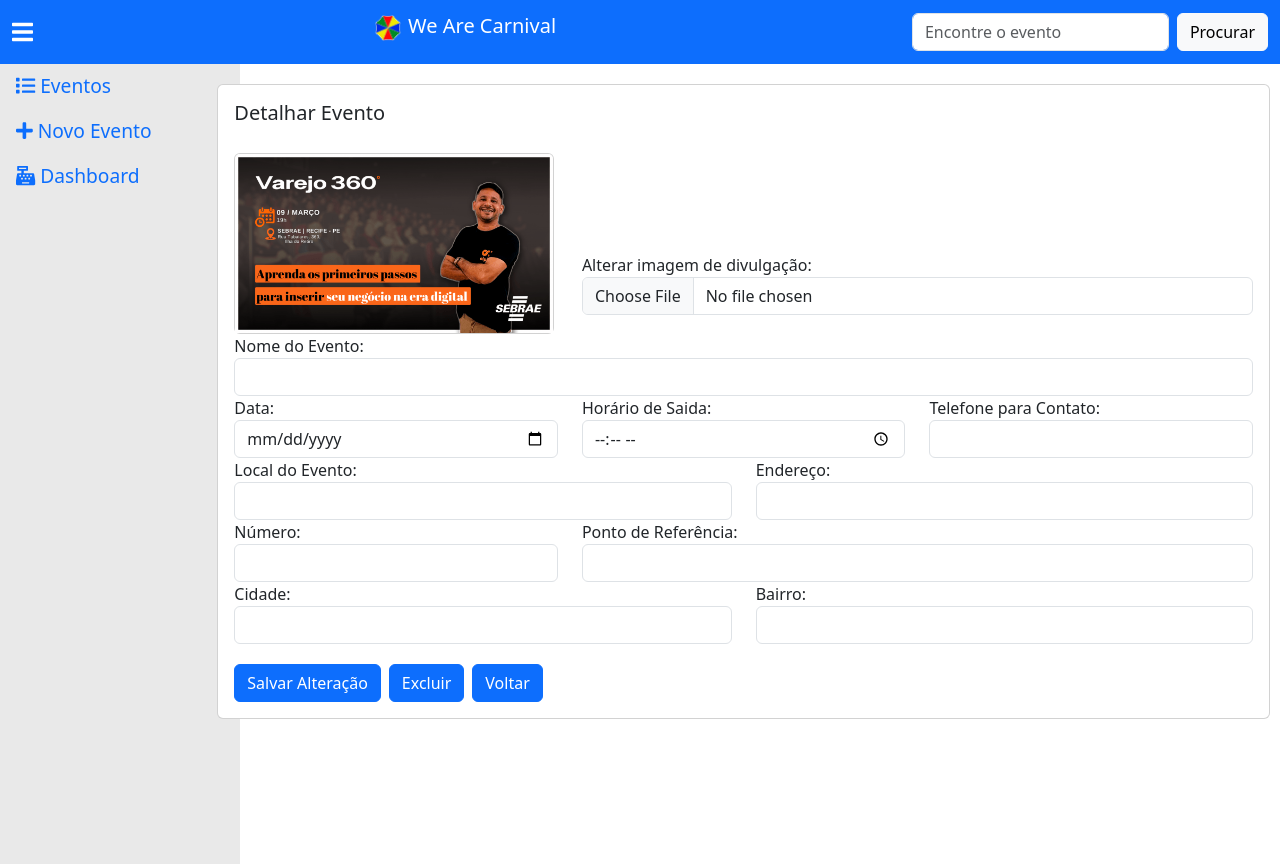
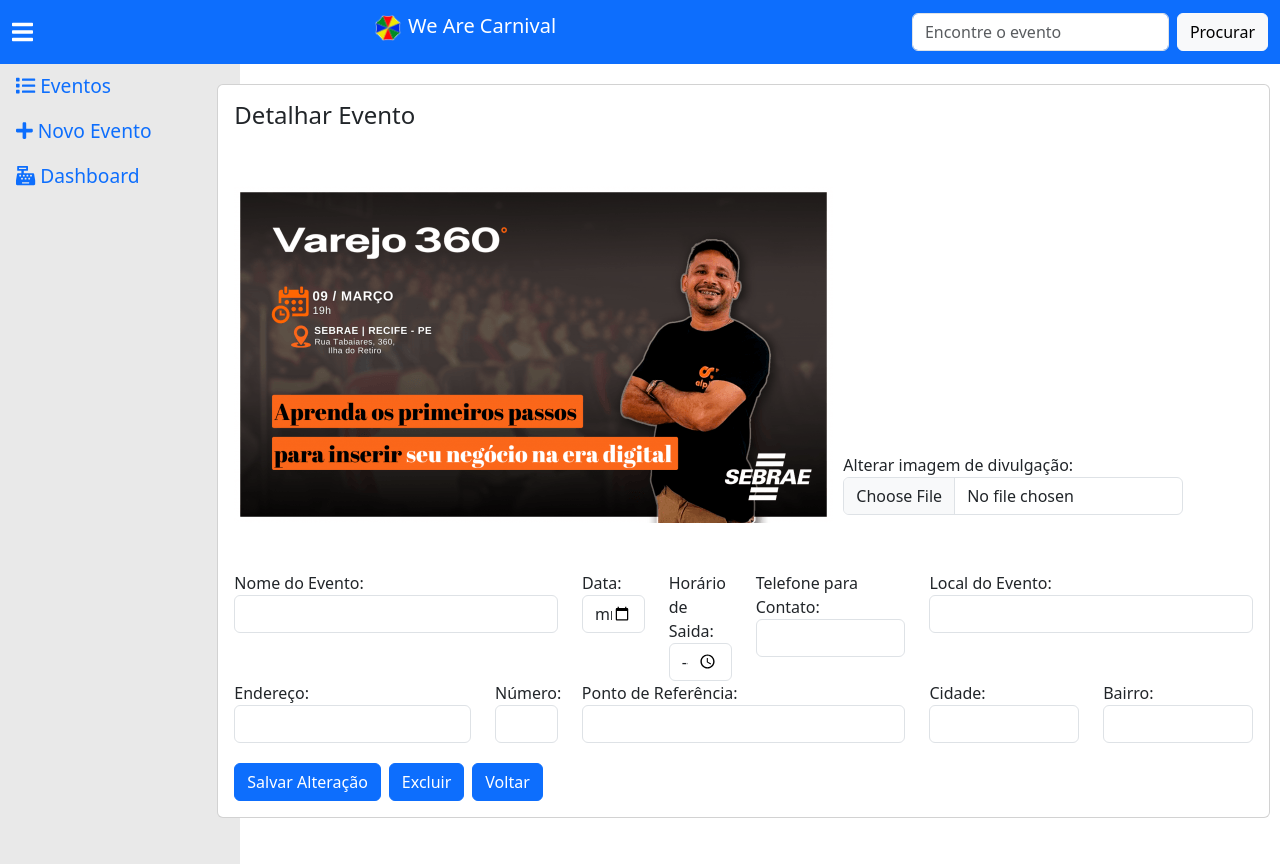
Before and after one commit to AAnacleto/InterfaceControladoraWeAreCarnival, an Angular app: page /eventos/detalhes/1 in a window 1280 px wide. Built offline with nearby package versions, Linux system fonts and the light colour scheme.

Commit message:
alterado design de cadastro e de edição de dados

```diff
--- a/src/app/cadastro-evento/cadastro-evento.component.html
+++ b/src/app/cadastro-evento/cadastro-evento.component.html
@@ -1,70 +1,60 @@
 <app-layout>
   <div class="card">
     <div class="card-body">
-      <h5 class="card-title">Cadastrar Evento</h5>
-      <!-- <div class="row">
-        <div class="col-lg-12">
-            <img src="../../../assets/imagens/1.png">
-        </div>
-       </div> -->
+      <h4 class="card-title">Cadastrar Evento</h4>
 
-       <div class="container" *ngIf="operacao==='editar'">
-        <img src="../../../assets/imagens/1.png" alt="Imagem">
-      </div>
-
-      <br>
+      <br />
+      <br />
 
       <div class="row">
-        <div class="form-group col-lg-6">
+        <div class="form-group col-lg-4">
           <label for="data" class="control-label">Nome do Evento:</label>
           <input type="text" class="form-control" />
         </div>
-        <div class="form-group col-lg-6">
+        <div class="form-group col-lg-4">
           <label for="data" class="control-label">Imagem de Divulgação:</label>
           <input type="file" class="form-control" accept="image/*" />
         </div>
-        <div class="form-group col-lg-4">
+        <div class="form-group col-lg-2">
           <label for="data" class="control-label">Data:</label>
           <input type="date" class="form-control" />
         </div>
-        <div class="form-group col-lg-4">
+        <div class="form-group col-lg-2">
           <label for="data" class="control-label">Horário de Saida:</label>
           <input type="time" class="form-control" />
         </div>
+        <div class="form-group col-lg-2">
+          <label for="data" class="control-label">Telefone para Contato:</label>
+          <input type="tel" class="form-control" />
+        </div>
         <div class="form-group col-lg-4">
-          <label for="data" class="control-label">Telefone para Contato:</label>
-          <input type="tel" class="form-control"/>
-        </div>
-        <div class="form-group col-lg-6">
           <label for="data" class="control-label">Local do Evento:</label>
           <input type="text" class="form-control" />
         </div>
-        <div class="form-group col-lg-6">
+        <div class="form-group col-lg-4">
           <label for="data" class="control-label">Endereço:</label>
           <input type="text" class="form-control" />
         </div>
-        <div class="form-group col-lg-4">
+        <div class="form-group col-lg-2">
           <label for="data" class="control-label">Número:</label>
           <input type="text" class="form-control" />
         </div>
-        <div class="form-group col-lg-8">
+        <div class="form-group col-lg-4">
           <label for="data" class="control-label">Ponto de Referência:</label>
           <input type="text" class="form-control" />
         </div>
-        <div class="form-group col-lg-6">
+        <div class="form-group col-lg-2">
           <label for="data" class="control-label">Cidade:</label>
           <input type="text" class="form-control" />
         </div>
-        <div class="form-group col-lg-6">
+        <div class="form-group col-lg-2">
           <label for="data" class="control-label">Bairro:</label>
           <input type="text" class="form-control" />
         </div>
       </div>
-        <div class="col-lg-12" style="margin-top: 20px;">
-          <button type="button" class="btn btn-primary"> Salvar Evento</button>
-        </div>
+      <div class="col-lg-12" style="margin-top: 40px">
+        <button type="button" class="btn btn-primary">Salvar Evento</button>
+      </div>
     </div>
   </div>
-
-
 </app-layout>
--- a/src/app/components/eventos-detalhes/eventos-detalhes.component.html
+++ b/src/app/components/eventos-detalhes/eventos-detalhes.component.html
@@ -1,21 +1,17 @@
 <app-layout>
   <div class="card">
     <div class="card-body">
-      <h5 class="card-title">{{operacao}} Evento</h5>
+      <h4 class="card-title">{{ operacao }} Evento</h4>
+      <br />
+      <br />
 
-      <!-- <div class="container">
-        <img src="../../../assets/imagens/1.png" alt="Imagem">
-
-      </div> -->
       <div class="row">
-          <div class="col-lg-4">
-            <div class="card" style="width: 20rem;">
-              <img src="../../../assets/imagens/1.png" class="card-img-top" alt="...">
-
-            </div>
-          </div>
-          <div class="col-lg-8">
-            <div class="form-group col-lg-12" style="margin-top: 120px;">
+        <div class="container">
+          <img src="../../../assets/imagens/1.png" alt="Imagem" />
+          <div
+            class="input-container form-group col-lg-4"
+            style="margin-top: 260px"
+          >
             <label for="data" class="control-label"
               >Alterar imagem de divulgação:</label
             >
@@ -23,48 +19,51 @@
           </div>
         </div>
       </div>
-
+      <br />
+      <br />
       <div class="row">
-          <div class="form-group col-lg-12">
-            <label for="data" class="control-label" disabled="operacao=='Detalhar'">Nome do Evento:</label>
+        <div class="form-group col-lg-4">
+          <label
+            for="data"
+            class="control-label"
+            disabled="operacao=='Detalhar'"
+            >Nome do Evento:</label
+          >
           <input type="text" class="form-control" />
-
-
         </div>
-
-          <div class="form-group col-lg-4">
+        <div class="form-group col-lg-1">
           <label for="data" class="control-label">Data:</label>
           <input type="date" class="form-control" />
         </div>
-          <div class="form-group col-lg-4">
+        <div class="form-group col-lg-1">
           <label for="data" class="control-label">Horário de Saida:</label>
           <input type="time" class="form-control" />
         </div>
+        <div class="form-group col-lg-2">
+          <label for="data" class="control-label">Telefone para Contato:</label>
+          <input type="tel" class="form-control" />
+        </div>
         <div class="form-group col-lg-4">
-            <label for="data" class="control-label">Telefone para Contato:</label>
-            <input type="tel" class="form-control"/>
-          </div>
-          <div class="form-group col-lg-6">
           <label for="data" class="control-label">Local do Evento:</label>
           <input type="text" class="form-control" />
         </div>
-          <div class="form-group col-lg-6">
+        <div class="form-group col-lg-3">
           <label for="data" class="control-label">Endereço:</label>
           <input type="text" class="form-control" />
         </div>
-          <div class="form-group col-lg-4">
+        <div class="form-group col-lg-1">
           <label for="data" class="control-label">Número:</label>
           <input type="text" class="form-control" />
         </div>
-          <div class="form-group col-lg-8">
+        <div class="form-group col-lg-4">
           <label for="data" class="control-label">Ponto de Referência:</label>
           <input type="text" class="form-control" />
         </div>
-          <div class="form-group col-lg-6">
+        <div class="form-group col-lg-2">
           <label for="data" class="control-label">Cidade:</label>
           <input type="text" class="form-control" />
         </div>
-          <div class="form-group col-lg-6">
+        <div class="form-group col-lg-2">
           <label for="data" class="control-label">Bairro:</label>
           <input type="text" class="form-control" />
         </div>
@@ -72,16 +71,17 @@
 
       <div class="row">
         <div class="col-lg-12">
-              <button type="button" class="btn btn-primary" style="margin-top: 20px;">Salvar Alteração</button>
+          <button
+            type="button"
+            class="btn btn-primary"
+            style="margin-top: 20px"
+          >
+            Salvar Alteração
+          </button>
           <button type="button" class="btn btn-primary button">Excluir</button>
-              <button type="button" class="btn btn-primary button">Voltar</button>
-
+          <button type="button" class="btn btn-primary button" (click)="voltarHome()">Voltar</button>
         </div>
       </div>
     </div>
-
   </div>
-
-
-
 </app-layout>
--- a/src/app/components/eventos-detalhes/eventos-detalhes.component.scss
+++ b/src/app/components/eventos-detalhes/eventos-detalhes.component.scss
@@ -7,3 +7,12 @@
   margin-left: 8px;
   margin-top: 20px;
 }
+
+.container {
+  display: flex;
+  align-items: center;
+}
+
+.input-container {
+  margin-left: 10px;
+}
--- a/src/app/components/eventos-detalhes/eventos-detalhes.component.ts
+++ b/src/app/components/eventos-detalhes/eventos-detalhes.component.ts
@@ -1,5 +1,5 @@
 import { Component, OnInit } from '@angular/core';
-import { faPenSquare, faTrash } from '@fortawesome/free-solid-svg-icons';
+import { Router } from '@angular/router';
 
 @Component({
   selector: 'app-eventos-detalhes',
@@ -8,13 +8,22 @@
 })
 export class EventosDetalhesComponent implements OnInit {
 
-  fapen = faPenSquare;
-  trash = faTrash;
+
   operacao: string = '';
+
+  constructor(private router: Router){
+
+  }
 
   ngOnInit(){
     this.operacao = "Detalhar";
 
   }
 
+  voltarHome(){
+    this.router.navigate(['/home']);
+  }
+
+
+
 }
```
Lines whose indentation alone changed are shown as unchanged.
